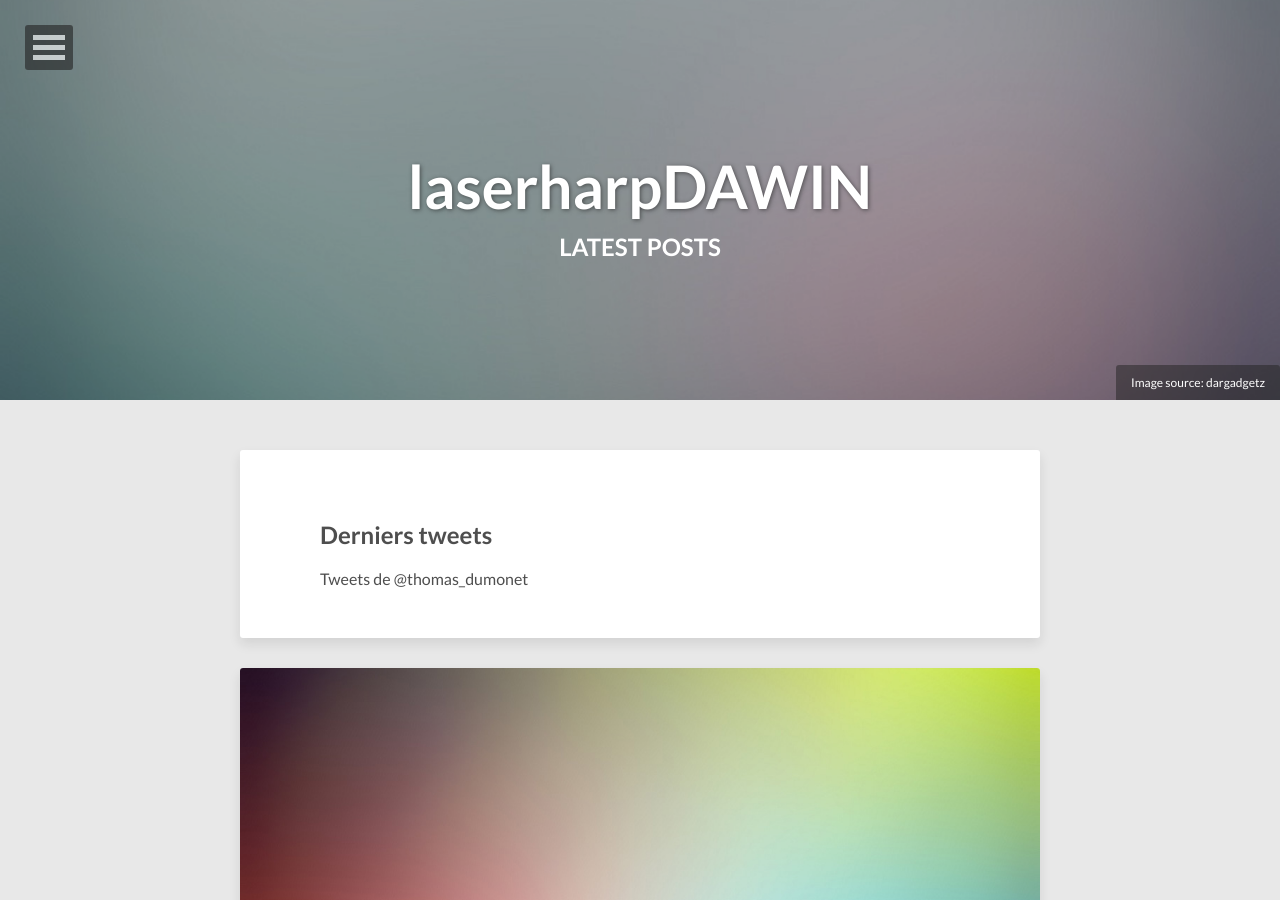
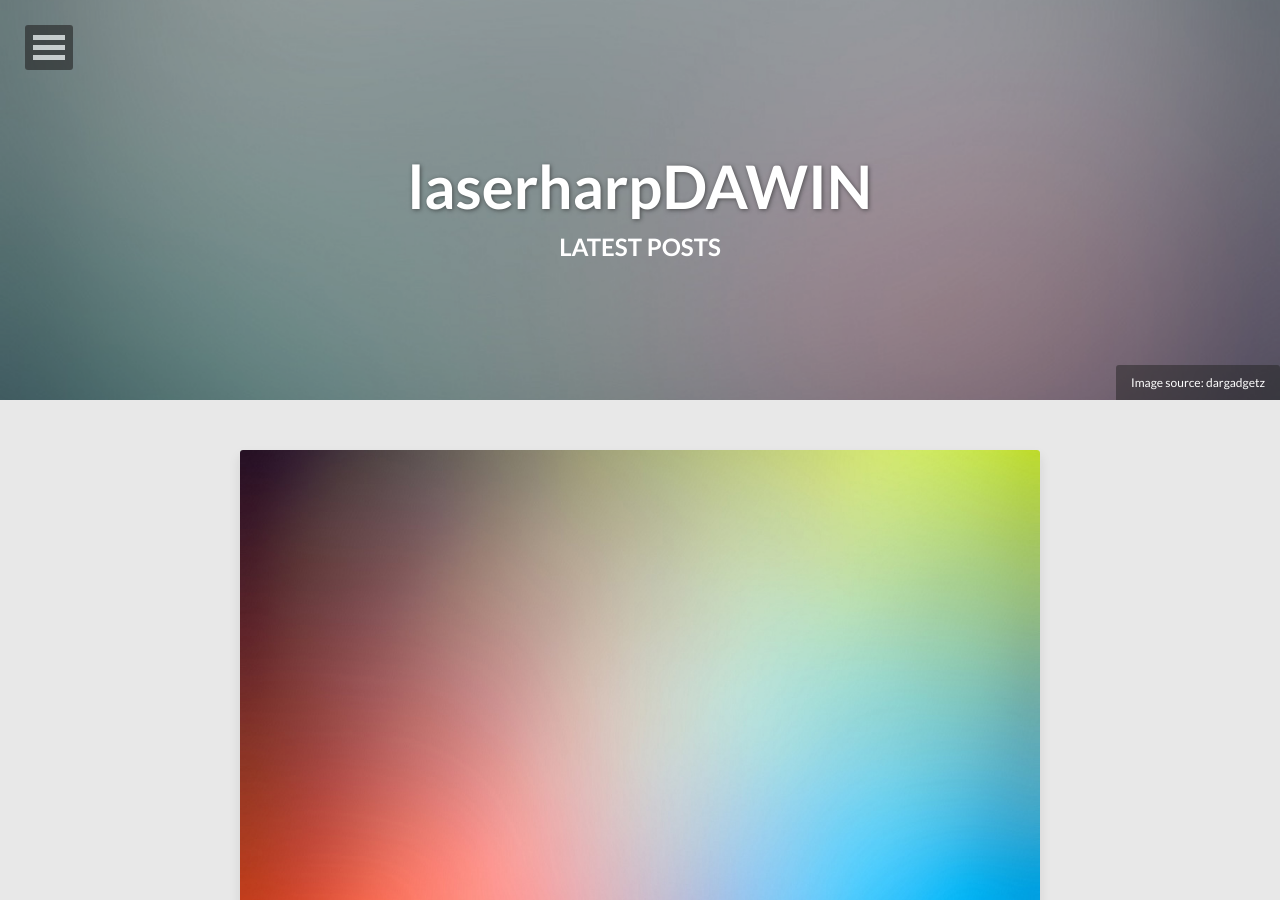
Before and after one commit to LaserHarpDAWIN/LaserHarpDAWIN.github.io, a Jekyll site: the page built from index.html, in a window 1280 px wide and 900 px high. Built offline with Jekyll 4.4.1, drawn with Linux system fonts in a browser that asks for light colours; nearby versions of some CDN libraries; the list of posts is cut into pages by our own code; comment, search, counter and statistics services are not loaded.

Commit message:
suppression twitter

```diff
--- a/index.html
+++ b/index.html
@@ -9,13 +9,6 @@ image:
   credit: dargadgetz
   creditlink: http://www.dargadgetz.com/ios-7-abstract-wallpaper-pack-for-iphone-5-and-ipod-touch-retina/
 ---
-<article class="tweet">
-<div class="tweet">
-<h2>Derniers tweets</h2>
-      <a class="twitter-timeline" href="https://twitter.com/thomas_dumonet" data-widget-id="557655202237808640">Tweets de @thomas_dumonet</a>
-<script>!function(d,s,id){var js,fjs=d.getElementsByTagName(s)[0],p=/^http:/.test(d.location)?'http':'https';if(!d.getElementById(id)){js=d.createElement(s);js.id=id;js.src=p+"://platform.twitter.com/widgets.js";fjs.parentNode.insertBefore(js,fjs);}}(document,"script","twitter-wjs");</script>
-</div>
-</article>
 {% for post in paginator.posts %}
 <article class="hentry">
   <header>
```
Also changed, not shown: 3 other files.
